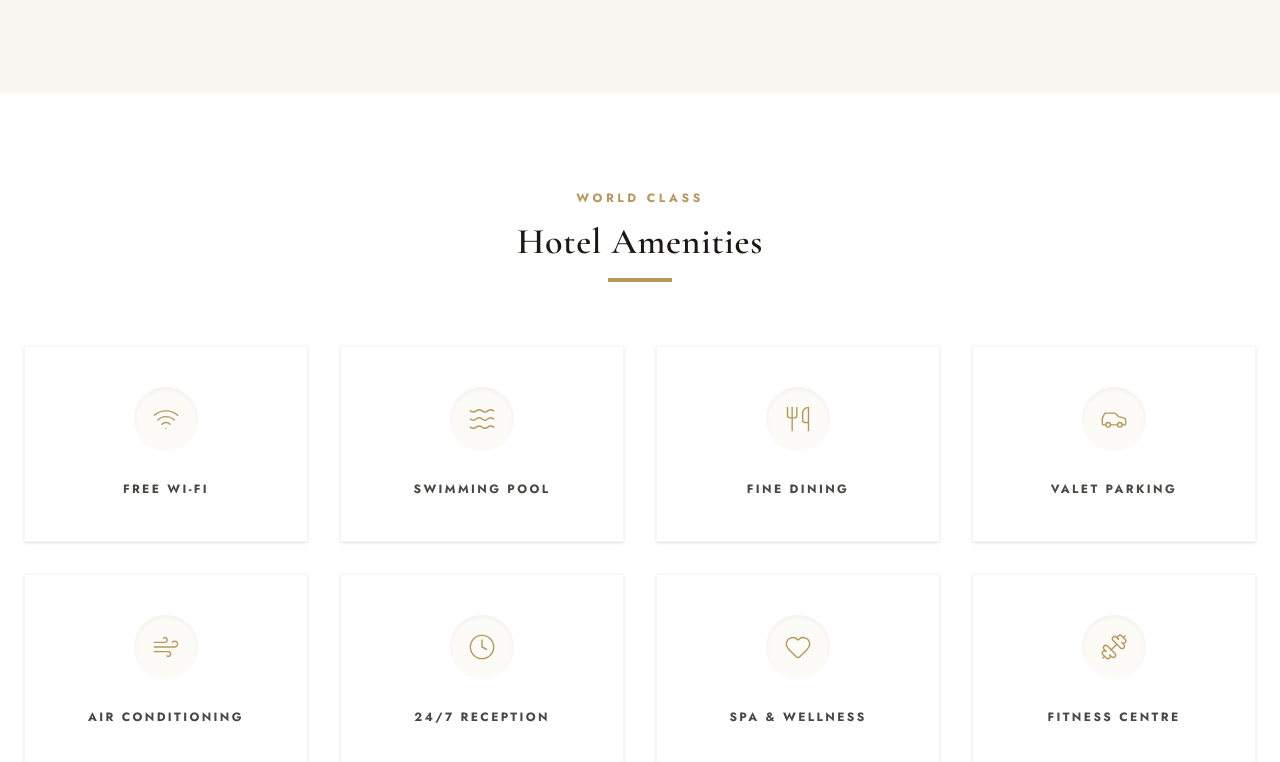
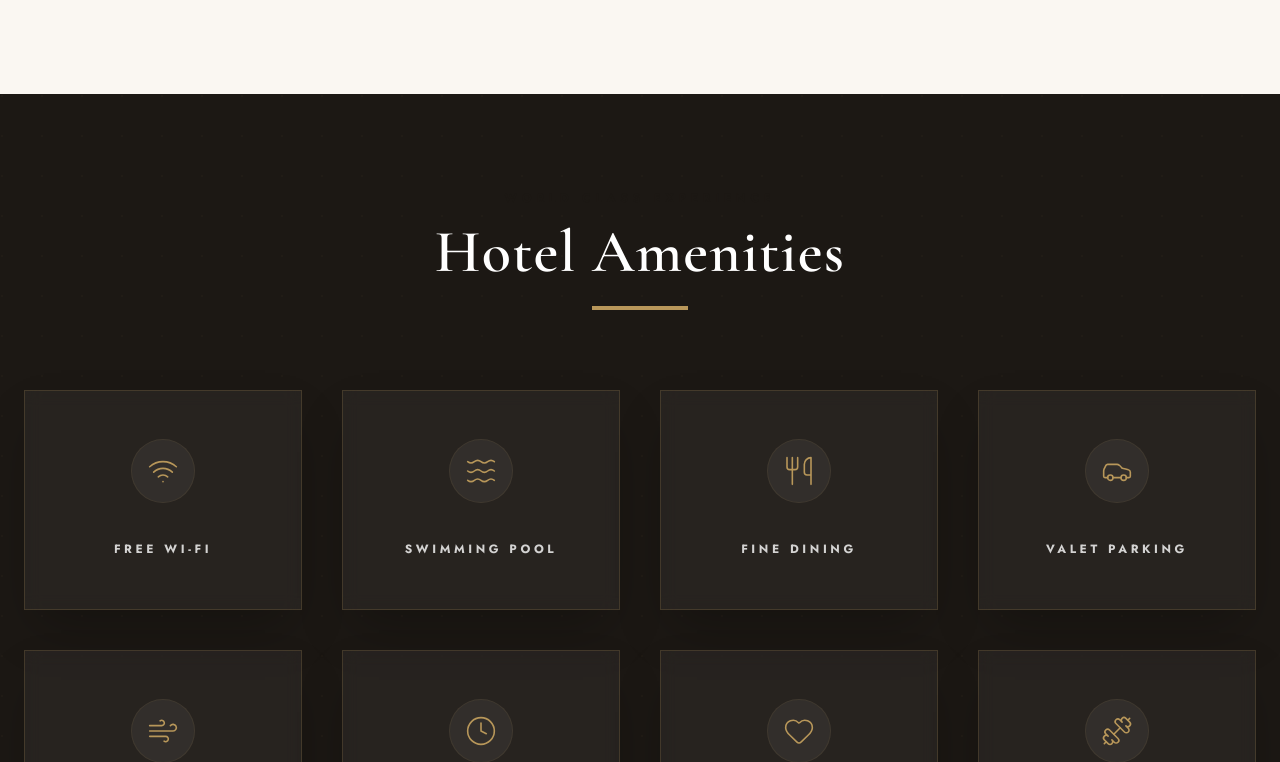
Before and after one commit to Deadraon/hotel_test_full, a React (Vite) app in the folder frontend/: page / in a window 1280 px wide. Shown: the part 1398-2160 px from the top of the page. Built offline with nearby package versions, Linux system fonts and the light colour scheme.

Commit message:
Enhance: Midnight Luxury dark theme for Amenities and high-contrast scrolled Navbar

```diff
--- a/frontend/src/components/Navbar.jsx
+++ b/frontend/src/components/Navbar.jsx
@@ -36,7 +36,9 @@ const Navbar = () => {
               key={link.name}
               to={link.path}
               className={`text-[10px] uppercase tracking-[0.2em] font-bold transition-all hover:text-gold ${
-                location.pathname === link.path ? 'text-gold' : scrolled ? 'text-charcoal' : 'text-white drop-shadow-[0_2px_4px_rgba(0,0,0,0.8)]'
+                location.pathname === link.path
+                  ? (scrolled ? 'text-gold-dark border-b border-gold-dark' : 'text-gold border-b border-gold')
+                  : scrolled ? 'text-charcoal' : 'text-white drop-shadow-[0_2px_4px_rgba(0,0,0,0.8)]'
               }`}
             >
               {link.name}
--- a/frontend/src/pages/Home.jsx
+++ b/frontend/src/pages/Home.jsx
@@ -128,15 +128,17 @@ const Home = () => {
       </section>
 
       {/* Amenities Grid */}
-      <section className="py-24 bg-white">
-        <div className="container mx-auto px-6">
-          <div className="text-center mb-16">
-            <span className="text-gold uppercase tracking-[0.3em] text-xs font-bold mb-4 block">World Class</span>
-            <h2 className="text-4xl font-bold mb-4">Hotel Amenities</h2>
-            <div className="w-16 h-1 bg-gold mx-auto"></div>
+      <section className="py-24 bg-charcoal relative overflow-hidden">
+        {/* Subtle decorative background element */}
+        <div className="absolute top-0 left-0 w-full h-full opacity-[0.03] pointer-events-none" style={{ backgroundImage: 'radial-gradient(circle at 2px 2px, #B8975A 1px, transparent 0)', backgroundSize: '40px 40px' }}></div>
+        <div className="container mx-auto px-6 relative z-10">
+          <div className="text-center mb-20">
+            <span className="text-gold-light uppercase tracking-[0.4em] text-xs font-bold mb-4 block">World Class Experience</span>
+            <h2 className="text-4xl md:text-6xl font-bold mb-6 text-white">Hotel Amenities</h2>
+            <div className="w-24 h-1 bg-gold mx-auto"></div>
           </div>
 
-          <div className="grid grid-cols-2 md:grid-cols-4 gap-8">
+          <div className="grid grid-cols-2 md:grid-cols-4 gap-6 md:gap-10">
             {[
               { icon: <Wifi />, name: "Free Wi-Fi" },
               { icon: <Waves />, name: "Swimming Pool" },
@@ -153,15 +155,15 @@ const Home = () => {
                 whileInView={{ opacity: 1, y: 0 }}
                 viewport={{ once: true }}
                 transition={{ delay: idx * 0.1 }}
-                whileHover={{ y: -10, scale: 1.02 }}
-                className="bg-white p-10 border border-gold/10 shadow-sm hover:shadow-xl hover:border-gold/30 transition-all duration-500 text-center group"
+                whileHover={{ y: -10, scale: 1.05 }}
+                className="bg-white/5 border border-gold/20 p-8 md:p-12 text-center group hover:border-gold transition-all duration-500 shadow-2xl backdrop-blur-sm"
               >
-                <div className="text-gold mb-6 flex justify-center transform group-hover:scale-110 transition-transform duration-500">
-                  <div className="w-16 h-16 flex items-center justify-center rounded-full bg-cream/50 shadow-inner">
-                    {React.cloneElement(item.icon, { size: 28, strokeWidth: 1.2 })}
+                <div className="text-gold mb-8 flex justify-center group-hover:text-gold-light transition-colors">
+                  <div className="w-16 h-16 flex items-center justify-center rounded-full bg-white/5 border border-gold/10 group-hover:border-gold/30 transition-all">
+                    {React.cloneElement(item.icon, { size: 32, strokeWidth: 1.2 })}
                   </div>
                 </div>
-                <span className="text-xs font-bold tracking-[0.2em] uppercase text-charcoal/80 group-hover:text-gold transition-colors">{item.name}</span>
+                <span className="text-[10px] md:text-xs font-bold tracking-[0.3em] uppercase text-white/80 group-hover:text-gold transition-colors">{item.name}</span>
               </motion.div>
             ))}
           </div>
```
